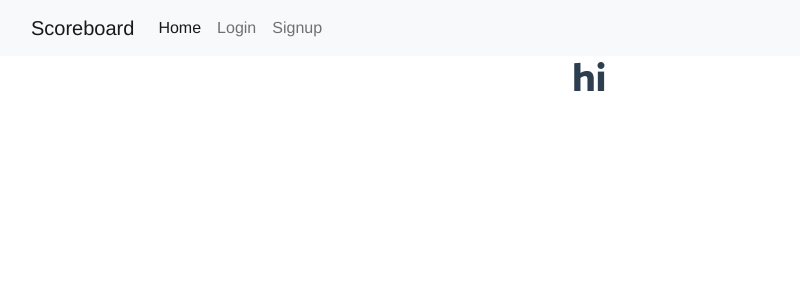
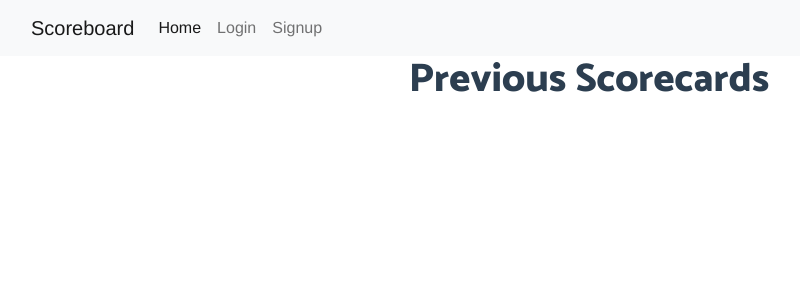
Before and after one commit to SymensJeffrey/golf_vue, a Vue app: page /user in a window 1280 px wide. Shown: the top 300 px of the page, without its empty margins (51-851 px from the left). Built offline with nearby package versions, Linux system fonts and the light colour scheme; no server answers.

Commit message:
add active filter on score index on frontend

```diff
--- a/src/views/IndexScores.vue
+++ b/src/views/IndexScores.vue
@@ -7,7 +7,7 @@
       <h5>You have no active scorecards</h5>
       <a href="/score/new">Create Scorecard</a>
     </div>
-    <div class="my-5" v-for="score in scores" v-bind:key="score.id">
+    <div class="my-5" v-for="score in activeScores" v-bind:key="score.id">
       <h6>Tournament: {{ score.token }}</h6>
       <div class="row justify-content-center no-border">
         <div class="col-1">
@@ -420,6 +420,7 @@ export default {
       message: "Active Scorecards",
       scores: [],
       currentScore: {},
+      activeScores: [],
     };
   },
   created: function () {
@@ -430,6 +431,9 @@ export default {
       axios.get("/scores").then((response) => {
         console.log("scores index", response);
         this.scores = response.data;
+        this.activeScores = this.scores.filter(function(score){
+          return score.status == "active";
+        });
       });
     },
     tournamentShow(score) {
--- a/src/views/ShowUser.vue
+++ b/src/views/ShowUser.vue
@@ -11,7 +11,7 @@ import axios from "axios"
   export default {
     data: function () {
       return {
-        message: "hi",
+        message: "Previous Scorecards",
         user: ""
       };
     },
```
